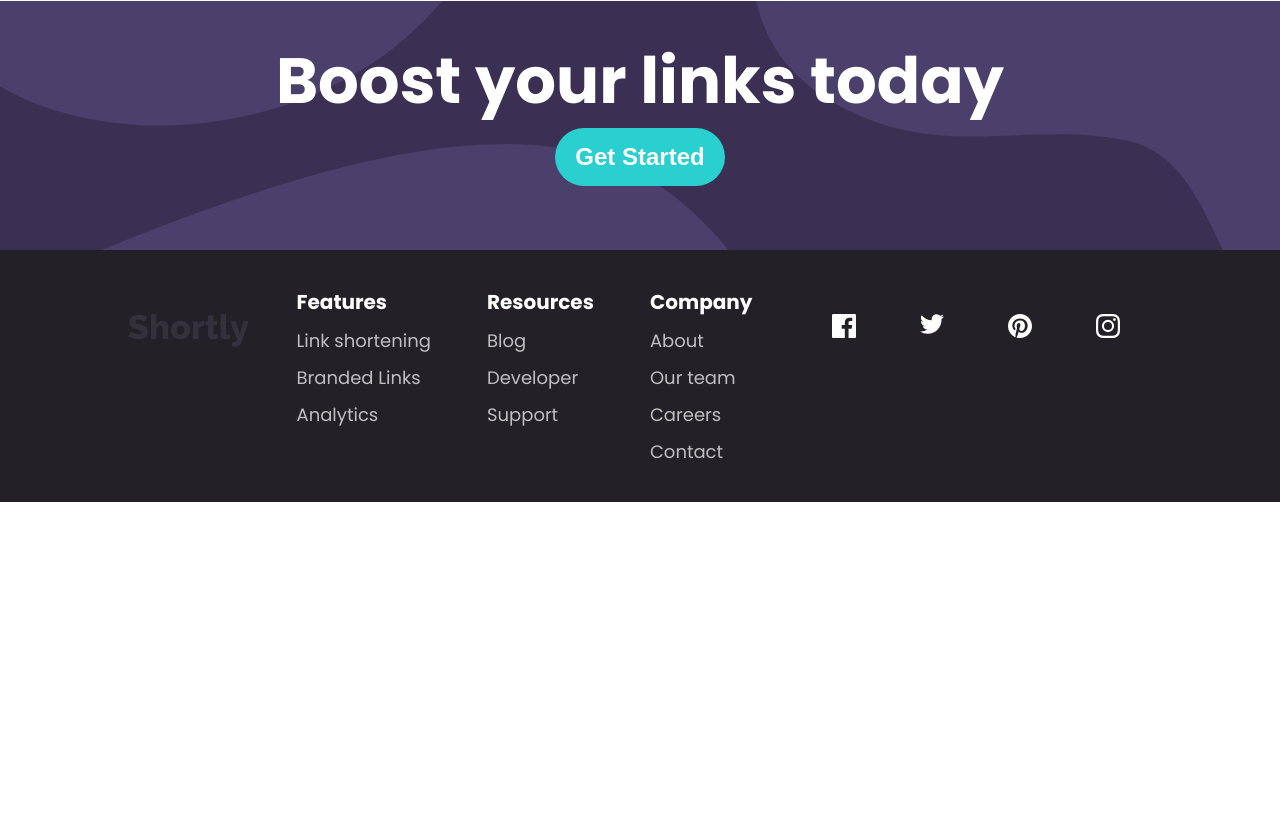
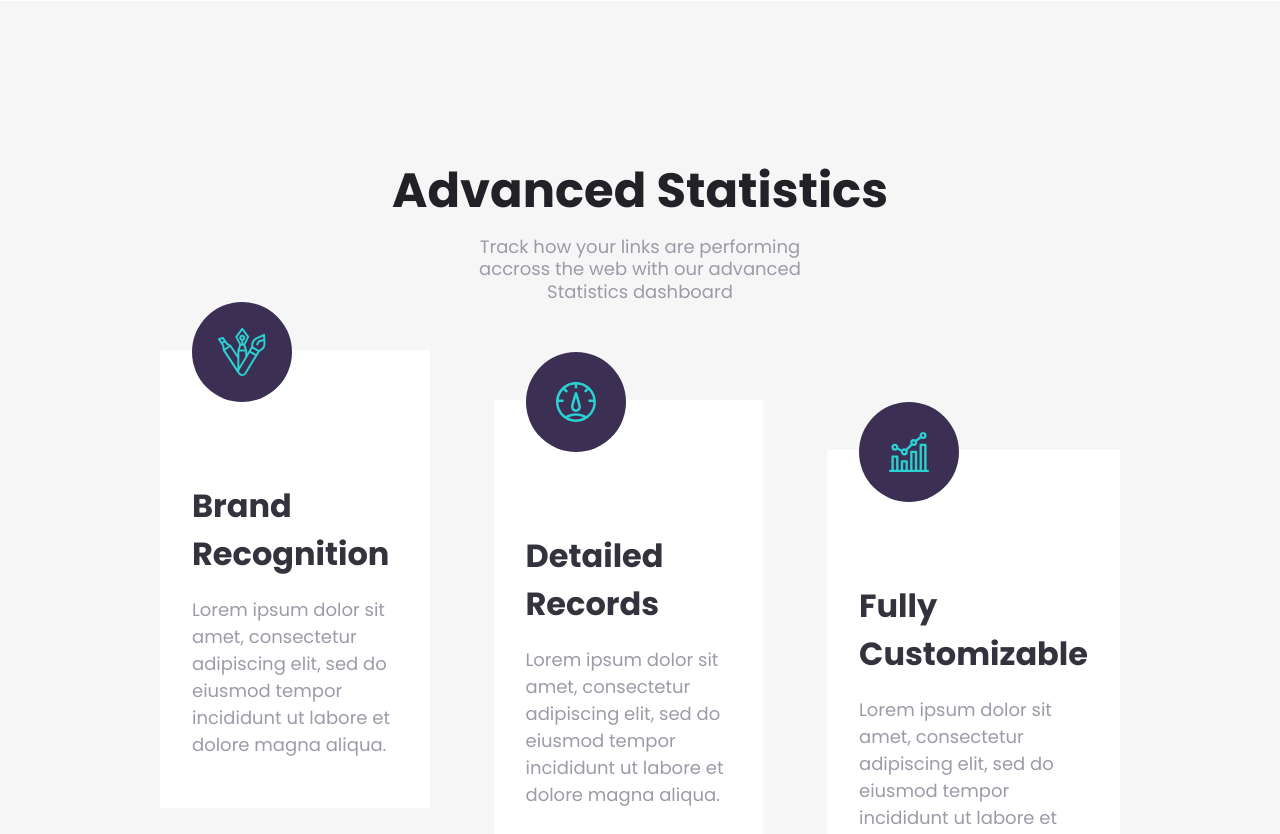
Before and after one commit to iamshubhankarkhare/shortly, a React (Create React App) app: page / in a window 1280 px wide. Shown: the part 746-1580 px from the top of the page. Before the commit the page ends 1248 px from the top, so only its background shows below. Built offline with nearby package versions, Linux system fonts and the light colour scheme.

Commit message:
add cards section

```diff
--- a/src/App.js
+++ b/src/App.js
@@ -6,6 +6,7 @@ import { Box, Flex, Button } from './components/styledComponents';
 import Navbar from './components/navbar';
 import HeroBlock from './components/heroBlock';
 import CtaBlock from './components/ctaBlock';
+import CardBlock from './components/cardBlock';
 import Footer from './components/footer';
 
 function App() {
@@ -14,6 +15,7 @@ function App() {
       <Flex flexDirection="column">
         <Navbar />
         <HeroBlock />
+        <CardBlock />
         <CtaBlock />
         <Footer />
       </Flex>
--- /dev/null
+++ b/src/components/cardBlock.js
@@ -0,0 +1,92 @@
+import React, { useState } from 'react';
+import { Flex, Box, Button, H2, H1, P, Icon } from './styledComponents';
+import Icon1 from '../assests/icon-fully-customizable.svg';
+import Icon2 from '../assests/icon-detailed-records.svg';
+import Icon3 from '../assests/icon-brand-recognition.svg';
+
+const cardData = [
+  {
+    title: 'Brand Recognition',
+    body:
+      'Lorem ipsum dolor sit amet, consectetur adipiscing elit, sed do eiusmod tempor incididunt ut labore et dolore magna aliqua.',
+    icon: Icon1,
+  },
+  {
+    title: 'Detailed Records',
+    body:
+      'Lorem ipsum dolor sit amet, consectetur adipiscing elit, sed do eiusmod tempor incididunt ut labore et dolore magna aliqua.',
+    icon: Icon2,
+  },
+  {
+    title: 'Fully Customizable',
+    body:
+      'Lorem ipsum dolor sit amet, consectetur adipiscing elit, sed do eiusmod tempor incididunt ut labore et dolore magna aliqua.',
+    icon: Icon3,
+  },
+];
+const Card = ({ icon, title, body, ...props }) => {
+  return (
+    <Flex flexDirection="column" bg="white" p="4" mx="4" {...props}>
+      <Flex
+        bg="primary.darkViolet"
+        justifyContent="center"
+        alignItems="center"
+        width="100px"
+        height="100px"
+        borderRadius="50%"
+        style={{ transform: 'translateY(-80%)' }}
+      >
+        <Icon src={`${icon}`} alt="icons" mx="4" />
+      </Flex>
+      <H2 my="0" fontSize="2rem" color="neutral.veryDarkBlue">
+        {title}
+      </H2>
+      <P color="neutral.greyishViolet" fontWeight="400">
+        {body}
+      </P>
+    </Flex>
+  );
+};
+
+function CardBlock() {
+  return (
+    <Flex flexDirection="column" py="20vh" bg="#f6f6f6">
+      <Flex flexDirection="column" justifyContent="center" alignItems="center">
+        <H1
+          fontWeight="700"
+          color="neutral.veryDarkViolet"
+          fontSize={['2rem', '3rem']}
+          lineHeight="1.25"
+          textAlign="center"
+          my="0"
+        >
+          Advanced Statistics
+        </H1>
+        <H2
+          fontWeight="400"
+          width="30vw"
+          fontSize="18px"
+          lineHeight="1.25"
+          textAlign="center"
+          color="neutral.greyishViolet"
+        >
+          Track how your links are performing accross the web with our advanced
+          Statistics dashboard
+        </H2>
+      </Flex>
+      <Flex justifyContent="center" mx="10vw" py="4">
+        {cardData.map((el, i) => (
+          <Card
+            style={{ transform: `translateY(${i * 50}px)` }}
+            title={el.title}
+            body={el.body}
+            icon={el.icon}
+            key={i}
+          />
+        ))}
+      </Flex>
+    </Flex>
+  );
+}
+
+export default CardBlock;
--- a/src/components/ctaBlock.js
+++ b/src/components/ctaBlock.js
@@ -17,7 +17,7 @@ function CtaBlock() {
     >
       <H1
         fontWeight="700"
-        fontSize={['2rem', '4rem']}
+        fontSize={['2rem', '3rem']}
         textAlign="center"
         my={[4, 0]}
         color="white"
--- a/src/components/heroBlock.js
+++ b/src/components/heroBlock.js
@@ -20,6 +20,7 @@ function HeroBlock() {
         <H1
           fontWeight="700"
           fontSize={['3rem', '4rem']}
+          color="neutral.veryDarkViolet"
           my={[4, 0]}
           lineHeight="1.25"
           textAlign={['center', 'left']}
--- a/src/components/styledComponents.js
+++ b/src/components/styledComponents.js
@@ -49,7 +49,14 @@ const H2 = styled.h2`
   ${layout}
   ${space}
 `;
-
+const P = styled.p`
+  font-size: 18px;
+  ${color}
+  ${background}
+  ${typography}
+  ${layout}
+  ${space}
+`;
 const FooterLink = styled.a`
   font-size: 18px;
   margin: 5px 0px;
@@ -72,6 +79,7 @@ const Flex = styled.div`
   ${color}
   ${flexbox}
   ${space}
+  ${border}
 `;
 
 const Icon = styled.img`
@@ -103,4 +111,4 @@ const Button = styled.button`
   }
 `;
 
-export { Box, Flex, Button, Link, H1, H2, FooterLink, Icon };
+export { Box, Flex, Button, Link, H1, H2, FooterLink, Icon, P };
```
